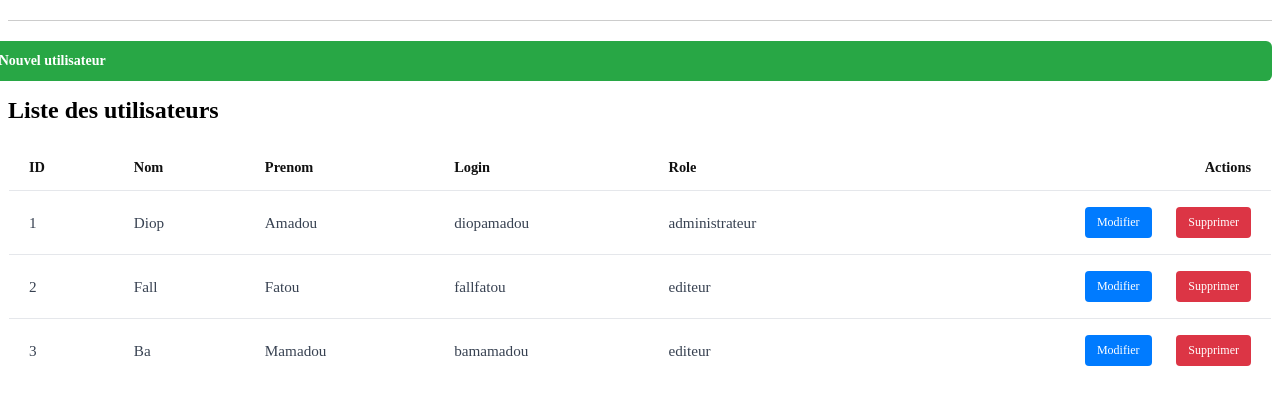
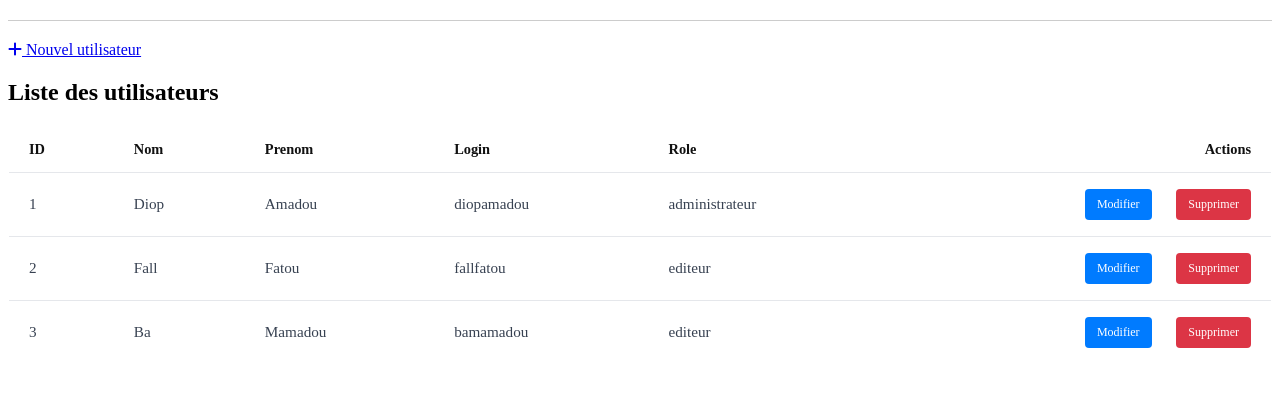
Before and after one commit to Hissein8/projet_php, a PHP site: page /utilisateurs/liste.php in a window 1280 px wide. Shown: the part 98-503 px from the top of the page. Run offline with PHP 8.4, Linux system fonts and the light colour scheme; data comes from the database, SQL or seed files in the repository; a stand-in replaces the project's code that opens the database connection; some libraries are stand-ins or nearby versions.

Commit message:
Organisation de liste.php op!

```diff
--- a/style.css
+++ b/style.css
@@ -99,6 +99,8 @@ table th:last-child, table td:last-child {
     margin-bottom: 16px;
     /* display: inline-block; */
     float: right;
+    /*centrer le bouton*/
+
 }
 
 .btn-new:hover {
--- a/utilisateurs/liste.php
+++ b/utilisateurs/liste.php
@@ -8,7 +8,7 @@ $stmt = $db->prepare($sql);
 $stmt->execute();
 $utilisateurs = $stmt->fetchAll();?>
 
-<a href="ajouter.php" class="btn-new">
+<a href="ajouter.php">
         <i class="fa-solid fa-plus"></i> Nouvel utilisateur
     </a>
 
```
